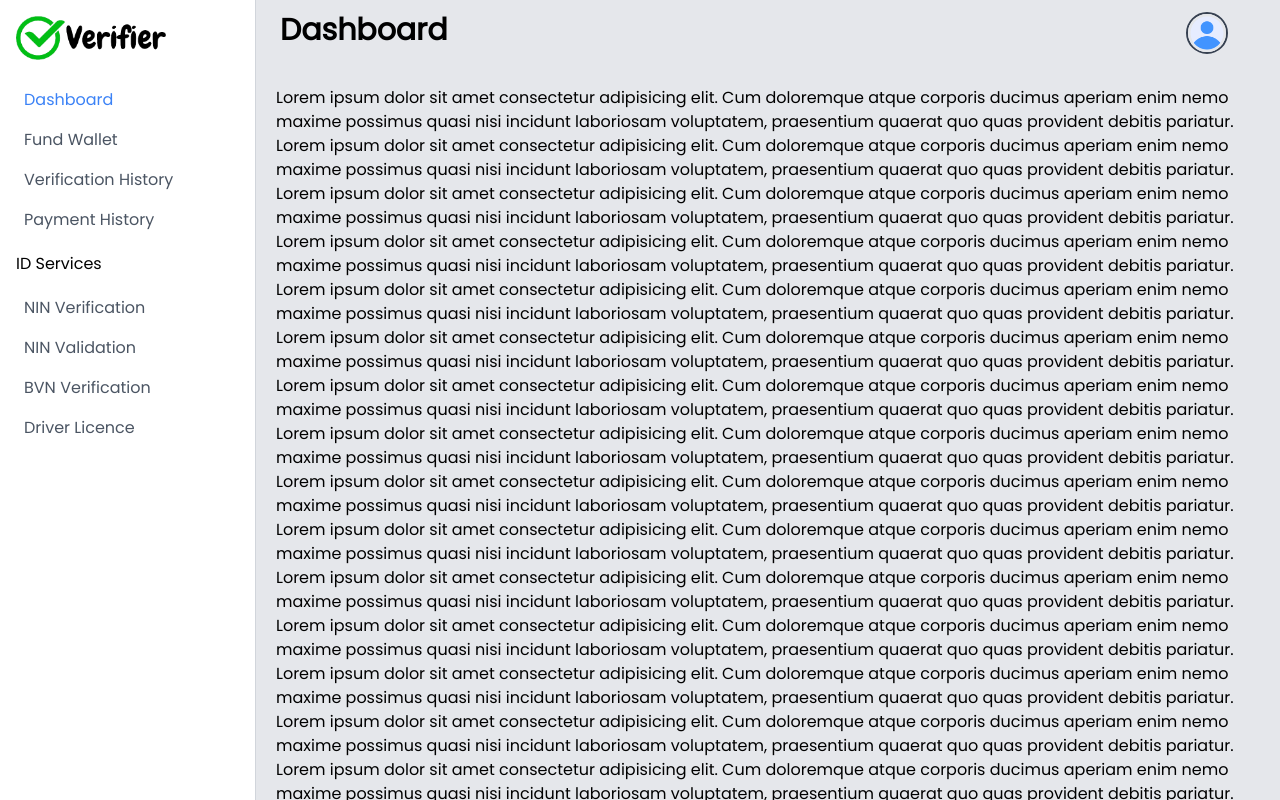
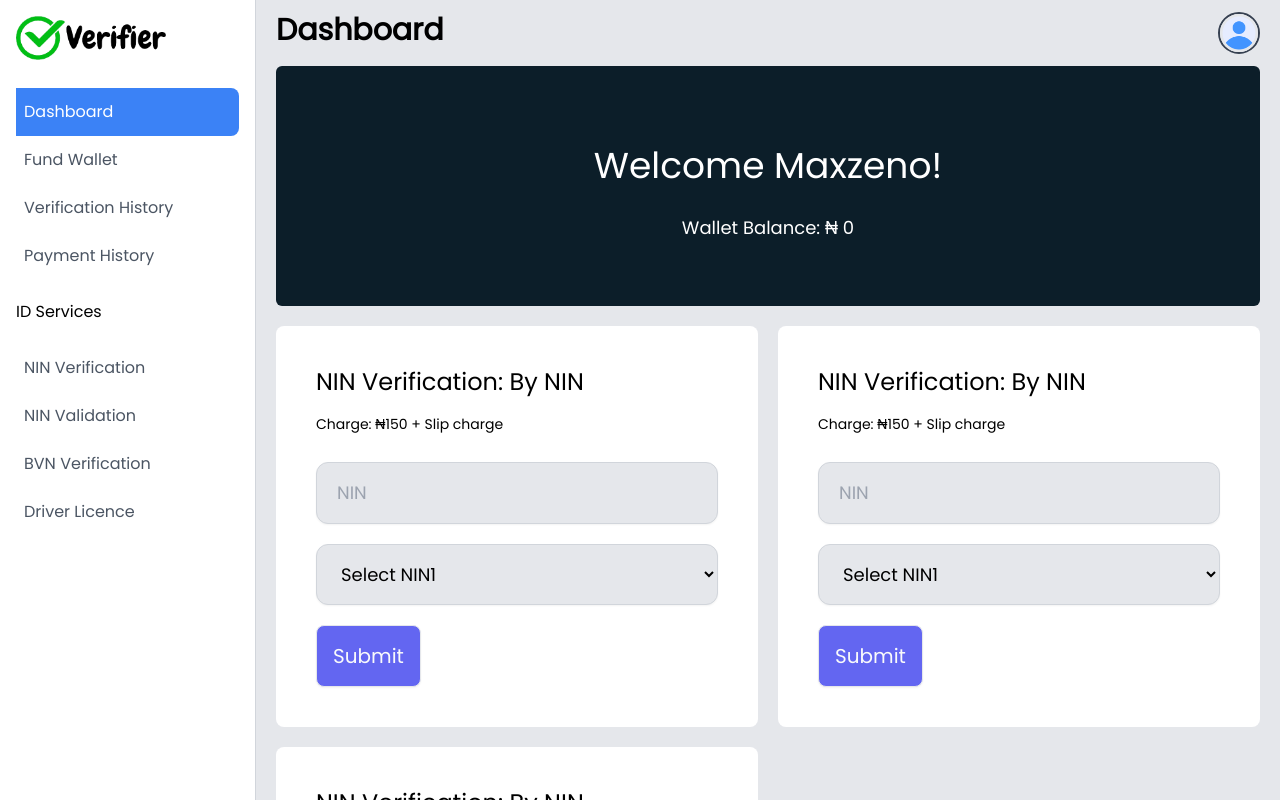
Before and after one commit to Maxzeno/verify_app_frontend, a React (Create React App) app: page /dashboard in a window 1280 px wide. Built offline with nearby package versions, Linux system fonts and the light colour scheme; no server answers; sample sign-in values are in the browser's storage.

Commit message:
working on dashboard and sidebar

```diff
--- a/src/App.js
+++ b/src/App.js
@@ -11,9 +11,9 @@ import Reset from './page/Reset.js';
 
 
 /* auth middleware */
-import NavbarCore from './components/navDash.jsx';
+import NavbarCore from './components/NavDash.jsx';
 import { AuthorizeUser, ProtectRoute } from './middleware/auth.js';
-import Dashboard from './page/dashboard.js';
+import Dashboard from './page/Dashboard.js';
 import Email from './page/Email.js';
 import Home from './page/Home.js';
 
--- a/src/components/NavDrop.jsx
+++ b/src/components/NavDrop.jsx
@@ -19,7 +19,7 @@ function NavDrop({ name }) {
   return (
     <div className="relative z-20">
       <div
-        className="mx-2 flex justify-center items-center cursor-pointer border-gray-700 border-2 rounded-full"
+        className="flex justify-center items-center cursor-pointer border-gray-700 border-2 rounded-full"
         onClick={handleSelect}
       >
         <img
--- /dev/null
+++ b/src/components/forms/NinVerify.jsx
@@ -0,0 +1,59 @@
+import { useFormik } from "formik";
+import styles from "../../styles/Main.module.css";
+
+export default function NINVerify() {
+  const formik = useFormik({
+    initialValues: {
+      nin: "",
+      slip: "",
+    },
+    enableReinitialize: true,
+    validate: (values) => {
+      const errors = {};
+      return errors;
+    },
+    validateOnBlur: false,
+    validateOnChange: false,
+    onSubmit: async (values) => {
+      values = await Object.assign(values);
+
+      // const submitPromise = submit(values);
+
+      // toast.promise(submitPromise, {
+      //     loading: 'Updating...!',
+      //     success: <b>Updated Successfully...!</b>,
+      //     error: <b>Could not Update!</b>
+      // });
+
+      console.log(values);
+    },
+  });
+  return (
+    <div className="p-10 bg-white rounded-lg">
+      <div className="font-thin text-2xl">NIN Verification: By NIN</div>
+      <div className="font-thin text-sm pt-4">Charge: ₦150 + Slip charge</div>
+
+      <form className="pt-7" onSubmit={formik.handleSubmit}>
+        <div className="textbox">
+          <input
+            {...formik.getFieldProps("nin")}
+            className={`${styles.textbox_full} w-full`}
+            type="text"
+            placeholder="NIN"
+          ></input>
+          <select
+            {...formik.getFieldProps("slip")}
+            className={`${styles.textbox_full} w-full mt-5`}
+            defaultValue=""
+          >
+            <option value="nin1">Select NIN1</option>
+            <option value="nin2">Select NIN2</option>
+          </select>
+          <button className={`${styles.btn_inline_width} mt-5`} type="submit">
+            Submit
+          </button>
+        </div>
+      </form>
+    </div>
+  );
+}
--- a/src/components/navDash.jsx
+++ b/src/components/navDash.jsx
@@ -21,7 +21,7 @@ export default function NavbarCore({ children, headerName = "Dashboard" }) {
           <div
             className={`overflow-auto transition-left duration-300 ease-in-out transform bg-white border-r md:col-span-2 lg:col-span-1 z-10 w-[300px] ${
               menuOpen != true && "left-[-300px]"
-            } md:left-0 h-[calc(100vh)] md:relative md:w-auto md:min-w-[auto] fixed text-gray-600 text-base  border-r-1 border-gray-300`}
+            } md:left-0 h-[calc(100vh)] md:relative md:w-auto md:min-w-[auto] fixed text-gray-600 text-base border-r-1 border-gray-300`}
           >
             <div>
               <div className="px-3 md:px-4 pt-4">
@@ -30,45 +30,45 @@ export default function NavbarCore({ children, headerName = "Dashboard" }) {
                     <img src={companyLogo} alt="Logo" width={150} height={37} />
                   </Link>
                 </div>
-                <div className="my-4 pl-2">
+                <div>
                   <Link
                     onClick={menuFunc}
                     to="/dashboard"
-                    className={`my-nav-link-light flex ${
-                      true && "text-blue-500 hover:text-blue-400"
+                    className={`py-3 pl-2 rounded-e-lg my-nav-link-light flex ${
+                      true && "bg-blue-500 hover:bg-blue-400 text-white"
                     }`}
                   >
                     Dashboard
                   </Link>
                 </div>
-                <div className="my-4 pl-2">
+                <div>
                   <Link
                     onClick={menuFunc}
                     to="#"
-                    className={`my-nav-link-light flex  ${
-                      false && "text-blue-500 hover:text-blue-400"
+                    className={`py-3 pl-2 rounded-e-lg my-nav-link-light flex  ${
+                      false && "bg-blue-500 hover:bg-blue-400 text-white"
                     }`}
                   >
                     Fund Wallet
                   </Link>
                 </div>
-                <div className="my-4 pl-2">
+                <div>
                   <Link
                     onClick={menuFunc}
                     to="#"
-                    className={`my-nav-link-light flex  ${
-                      false && "text-blue-500 hover:text-blue-400"
+                    className={`py-3 pl-2 rounded-e-lg my-nav-link-light flex  ${
+                      false && "bg-blue-500 hover:bg-blue-400 text-white"
                     }`}
                   >
                     Verification History
                   </Link>
                 </div>
-                <div className="my-4 pl-2">
+                <div>
                   <Link
                     onClick={menuFunc}
                     to="#"
-                    className={`my-nav-link-light flex  ${
-                      false && "text-blue-500 hover:text-blue-400"
+                    className={`py-3 pl-2 rounded-e-lg my-nav-link-light flex  ${
+                      false && "bg-blue-500 hover:bg-blue-400 text-white"
                     }`}
                   >
                     Payment History
@@ -76,45 +76,45 @@ export default function NavbarCore({ children, headerName = "Dashboard" }) {
                 </div>
 
                 <div className="my-5 text-black">ID Services</div>
-                <div className="my-4 pl-2">
+                <div>
                   <Link
                     onClick={menuFunc}
                     to="#"
-                    className={`my-nav-link-light flex  ${
-                      false && "text-blue-500 hover:text-blue-400"
+                    className={`py-3 pl-2 rounded-e-lg my-nav-link-light flex  ${
+                      false && "bg-blue-500 hover:bg-blue-400 text-white"
                     }`}
                   >
                     NIN Verification
                   </Link>
                 </div>
-                <div className="my-4 pl-2">
+                <div>
                   <Link
                     onClick={menuFunc}
                     to="#"
-                    className={`my-nav-link-light flex  ${
-                      false && "text-blue-500 hover:text-blue-400"
+                    className={`py-3 pl-2 rounded-e-lg my-nav-link-light flex  ${
+                      false && "bg-blue-500 hover:bg-blue-400 text-white"
                     }`}
                   >
                     NIN Validation
                   </Link>
                 </div>
-                <div className="my-4 pl-2">
+                <div>
                   <Link
                     onClick={menuFunc}
                     to="#"
-                    className={`my-nav-link-light flex  ${
-                      false && "text-blue-500 hover:text-blue-400"
+                    className={`py-3 pl-2 rounded-e-lg my-nav-link-light flex  ${
+                      false && "bg-blue-500 hover:bg-blue-400 text-white"
                     }`}
                   >
                     BVN Verification
                   </Link>
                 </div>
-                <div className="my-4 pl-2">
+                <div>
                   <Link
                     onClick={menuFunc}
                     to="#"
-                    className={`my-nav-link-light flex  ${
-                      false && "text-blue-500 hover:text-blue-400"
+                    className={`py-3 pl-2 rounded-e-lg my-nav-link-light flex  ${
+                      false && "bg-blue-500 hover:bg-blue-400 text-white"
                     }`}
                   >
                     Driver Licence
@@ -126,10 +126,10 @@ export default function NavbarCore({ children, headerName = "Dashboard" }) {
 
           <div className="overflow-auto md:col-span-4 relative w-auto bg-gray-200">
             <nav className="py-3">
-              <div className="flex justify-between px-3 md:px-6">
+              <div className="flex justify-between px-5">
                 <div className="font-extrabold text-3xl">{headerName}</div>
                 <div className="flex">
-                  <div className="mr-5">
+                  <div>
                     <NavDrop name={"Emma"} />
                   </div>
                   <button
@@ -154,7 +154,7 @@ export default function NavbarCore({ children, headerName = "Dashboard" }) {
                 </div>
               </div>
             </nav>
-            <div className="px-5 py-5">{children}</div>
+            <div className="px-5s py-5s">{children}</div>
           </div>
         </div>
       </div>
--- a/src/page/Email.js
+++ b/src/page/Email.js
@@ -7,7 +7,7 @@ import avatar from '../assets/profile.png';
 import { emailValidate } from '../helper/validate.js';
 import { useAuthStore } from '../store/store.js';
 
-import styles from '../styles/Email.module.css';
+import styles from '../styles/Main.module.css';
 
 export default function Email() {
 
--- a/src/page/Password.js
+++ b/src/page/Password.js
@@ -8,7 +8,7 @@ import { passwordValidate } from '../helper/validate.js';
 import useFetch from '../hooks/fetch.hook.js';
 import { useAuthStore } from '../store/store.js';
 
-import styles from '../styles/Email.module.css';
+import styles from '../styles/Main.module.css';
 
 
 export default function Password() {
--- a/src/page/Recovery.js
+++ b/src/page/Recovery.js
@@ -4,7 +4,7 @@ import { useNavigate } from 'react-router-dom';
 import { generateOTP, verifyOTP } from '../helper/helper.js';
 import { useAuthStore } from '../store/store.js';
 
-import styles from '../styles/Email.module.css';
+import styles from '../styles/Main.module.css';
 
 
 export default function Recovery() {
--- a/src/page/Register.js
+++ b/src/page/Register.js
@@ -7,7 +7,7 @@ import convertToBase64 from '../helper/convert.js';
 import { registerUser } from '../helper/helper.js';
 import { registerValidate } from '../helper/validate.js';
 
-import styles from '../styles/Email.module.css';
+import styles from '../styles/Main.module.css';
 
 
 export default function Register() {
--- a/src/page/Reset.js
+++ b/src/page/Reset.js
@@ -7,7 +7,7 @@ import { resetPasswordValidate } from '../helper/validate.js';
 import useFetch from '../hooks/fetch.hook.js';
 import { useAuthStore } from '../store/store.js';
 
-import styles from '../styles/Email.module.css';
+import styles from '../styles/Main.module.css';
 
 export default function Reset() {
 
--- a/src/page/dashboard.js
+++ b/src/page/dashboard.js
@@ -1,33 +1,21 @@
 import React from 'react';
 import FooterShortCore from "../components/FooterShortCore";
+import NINVerify from '../components/forms/NinVerify';
 
 export default function Dashboard() {
     return (
         <div>
+            <div className='h-60 bg-[#0c1e29] text-center mx-5 rounded-md'>
+                <div className='text-white font-thin text-4xl pt-20'>Welcome Maxzeno!</div>
+                <div className='text-white font-thin text-lg pt-7'>Wallet Balance: ₦ 0</div>
+            </div>
 
+            <div className='grid grid-cols-1 lg:grid-cols-2 px-5 gap-5 pt-5'>
+                <NINVerify/>
+                <NINVerify/>
+                <NINVerify/>
 
-                  Lorem ipsum dolor sit amet consectetur adipisicing elit. Cum doloremque atque corporis ducimus aperiam enim nemo maxime possimus quasi nisi incidunt laboriosam voluptatem, praesentium quaerat quo quas provident debitis pariatur.
-                  Lorem ipsum dolor sit amet consectetur adipisicing elit. Cum doloremque atque corporis ducimus aperiam enim nemo maxime possimus quasi nisi incidunt laboriosam voluptatem, praesentium quaerat quo quas provident debitis pariatur.
-                  Lorem ipsum dolor sit amet consectetur adipisicing elit. Cum doloremque atque corporis ducimus aperiam enim nemo maxime possimus quasi nisi incidunt laboriosam voluptatem, praesentium quaerat quo quas provident debitis pariatur.
-                  Lorem ipsum dolor sit amet consectetur adipisicing elit. Cum doloremque atque corporis ducimus aperiam enim nemo maxime possimus quasi nisi incidunt laboriosam voluptatem, praesentium quaerat quo quas provident debitis pariatur.
-                  Lorem ipsum dolor sit amet consectetur adipisicing elit. Cum doloremque atque corporis ducimus aperiam enim nemo maxime possimus quasi nisi incidunt laboriosam voluptatem, praesentium quaerat quo quas provident debitis pariatur.
-                  Lorem ipsum dolor sit amet consectetur adipisicing elit. Cum doloremque atque corporis ducimus aperiam enim nemo maxime possimus quasi nisi incidunt laboriosam voluptatem, praesentium quaerat quo quas provident debitis pariatur.
-                  Lorem ipsum dolor sit amet consectetur adipisicing elit. Cum doloremque atque corporis ducimus aperiam enim nemo maxime possimus quasi nisi incidunt laboriosam voluptatem, praesentium quaerat quo quas provident debitis pariatur.
-                  Lorem ipsum dolor sit amet consectetur adipisicing elit. Cum doloremque atque corporis ducimus aperiam enim nemo maxime possimus quasi nisi incidunt laboriosam voluptatem, praesentium quaerat quo quas provident debitis pariatur.
-                  Lorem ipsum dolor sit amet consectetur adipisicing elit. Cum doloremque atque corporis ducimus aperiam enim nemo maxime possimus quasi nisi incidunt laboriosam voluptatem, praesentium quaerat quo quas provident debitis pariatur.
-                  Lorem ipsum dolor sit amet consectetur adipisicing elit. Cum doloremque atque corporis ducimus aperiam enim nemo maxime possimus quasi nisi incidunt laboriosam voluptatem, praesentium quaerat quo quas provident debitis pariatur.
-                  Lorem ipsum dolor sit amet consectetur adipisicing elit. Cum doloremque atque corporis ducimus aperiam enim nemo maxime possimus quasi nisi incidunt laboriosam voluptatem, praesentium quaerat quo quas provident debitis pariatur.
-                  Lorem ipsum dolor sit amet consectetur adipisicing elit. Cum doloremque atque corporis ducimus aperiam enim nemo maxime possimus quasi nisi incidunt laboriosam voluptatem, praesentium quaerat quo quas provident debitis pariatur.
-                  Lorem ipsum dolor sit amet consectetur adipisicing elit. Cum doloremque atque corporis ducimus aperiam enim nemo maxime possimus quasi nisi incidunt laboriosam voluptatem, praesentium quaerat quo quas provident debitis pariatur.
-                  Lorem ipsum dolor sit amet consectetur adipisicing elit. Cum doloremque atque corporis ducimus aperiam enim nemo maxime possimus quasi nisi incidunt laboriosam voluptatem, praesentium quaerat quo quas provident debitis pariatur.
-                  Lorem ipsum dolor sit amet consectetur adipisicing elit. Cum doloremque atque corporis ducimus aperiam enim nemo maxime possimus quasi nisi incidunt laboriosam voluptatem, praesentium quaerat quo quas provident debitis pariatur.
-                  Lorem ipsum dolor sit amet consectetur adipisicing elit. Cum doloremque atque corporis ducimus aperiam enim nemo maxime possimus quasi nisi incidunt laboriosam voluptatem, praesentium quaerat quo quas provident debitis pariatur.
-                  Lorem ipsum dolor sit amet consectetur adipisicing elit. Cum doloremque atque corporis ducimus aperiam enim nemo maxime possimus quasi nisi incidunt laboriosam voluptatem, praesentium quaerat quo quas provident debitis pariatur.
-                  Lorem ipsum dolor sit amet consectetur adipisicing elit. Cum doloremque atque corporis ducimus aperiam enim nemo maxime possimus quasi nisi incidunt laboriosam voluptatem, praesentium quaerat quo quas provident debitis pariatur.
-                  Lorem ipsum dolor sit amet consectetur adipisicing elit. Cum doloremque atque corporis ducimus aperiam enim nemo maxime possimus quasi nisi incidunt laboriosam voluptatem, praesentium quaerat quo quas provident debitis pariatur.
-                  Lorem ipsum dolor sit amet consectetur adipisicing elit. Cum doloremque atque corporis ducimus aperiam enim nemo maxime possimus quasi nisi incidunt laboriosam voluptatem, praesentium quaerat quo quas provident debitis pariatur.
-                  Lorem ipsum dolor sit amet consectetur adipisicing elit. Cum doloremque atque corporis ducimus aperiam enim nemo maxime possimus quasi nisi incidunt laboriosam voluptatem, praesentium quaerat quo quas provident debitis pariatur.
-                  Lorem ipsum dolor sit amet consectetur adipisicing elit. Cum doloremque atque corporis ducimus aperiam enim nemo maxime possimus quasi nisi incidunt laboriosam voluptatem, praesentium quaerat quo quas provident debitis pariatur.
+            </div>
 
             <FooterShortCore />
         </div>
--- a/src/styles/Email.module.css
+++ b/src/styles/Main.module.css
@@ -18,11 +18,21 @@
     @apply focus:outline-none;
 }
 
+.textbox_full{
+    border-width: 1px;
+    @apply border-gray-300 px-5 py-4 rounded-xl shadow-sm text-lg bg-gray-200;
+    @apply focus:outline-none;
+}
+
 .btn{
     @apply border bg-indigo-500 w-3/4 py-4 rounded-lg text-gray-50 text-xl shadow-sm text-center;
 }
 
-.btn:hover{
+.btn_inline_width{
+    @apply border bg-indigo-500 p-4 rounded-lg text-gray-50 text-xl shadow-sm text-center;
+}
+
+.btn:hover .btn_inline_width:hover{
     background-color: #ff6a6a;
 }
 
```
Also changed, not shown: src/page/Profile.js (+7 -14 lines).
